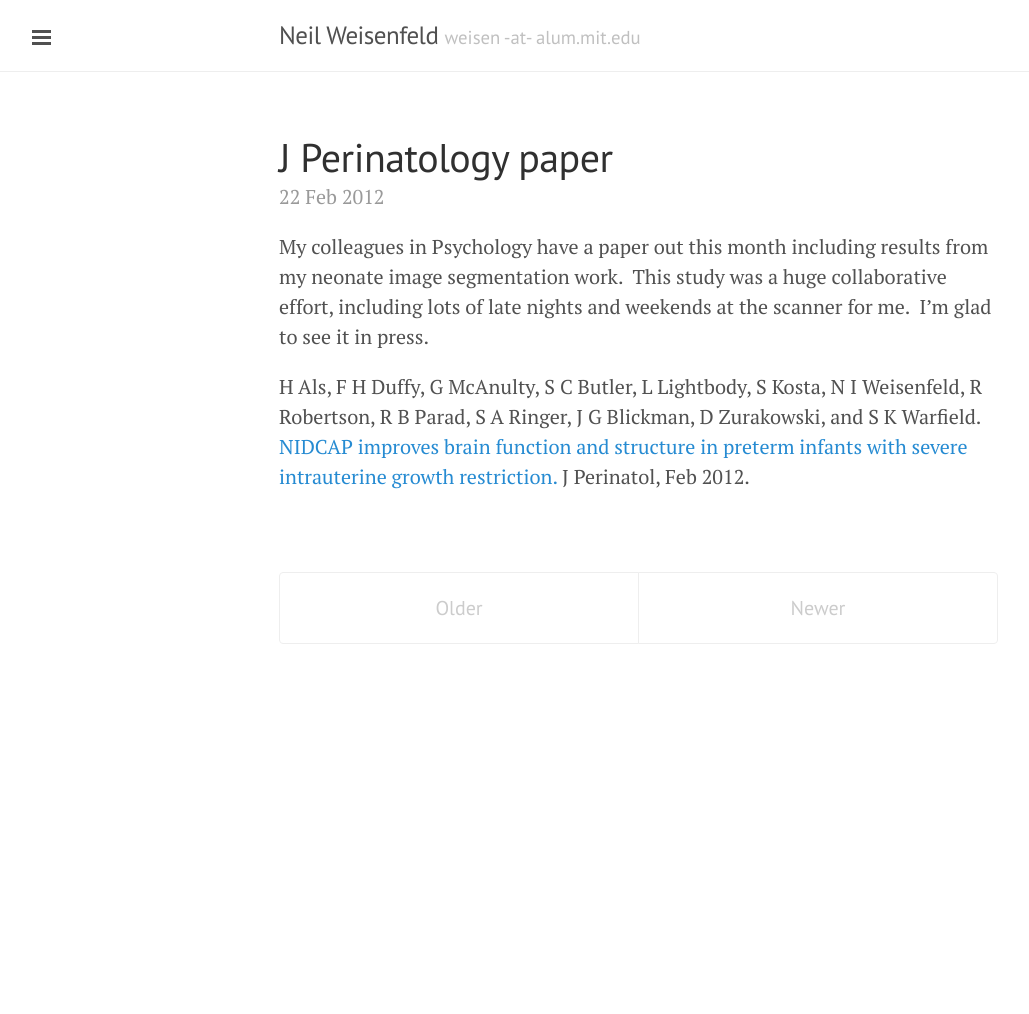
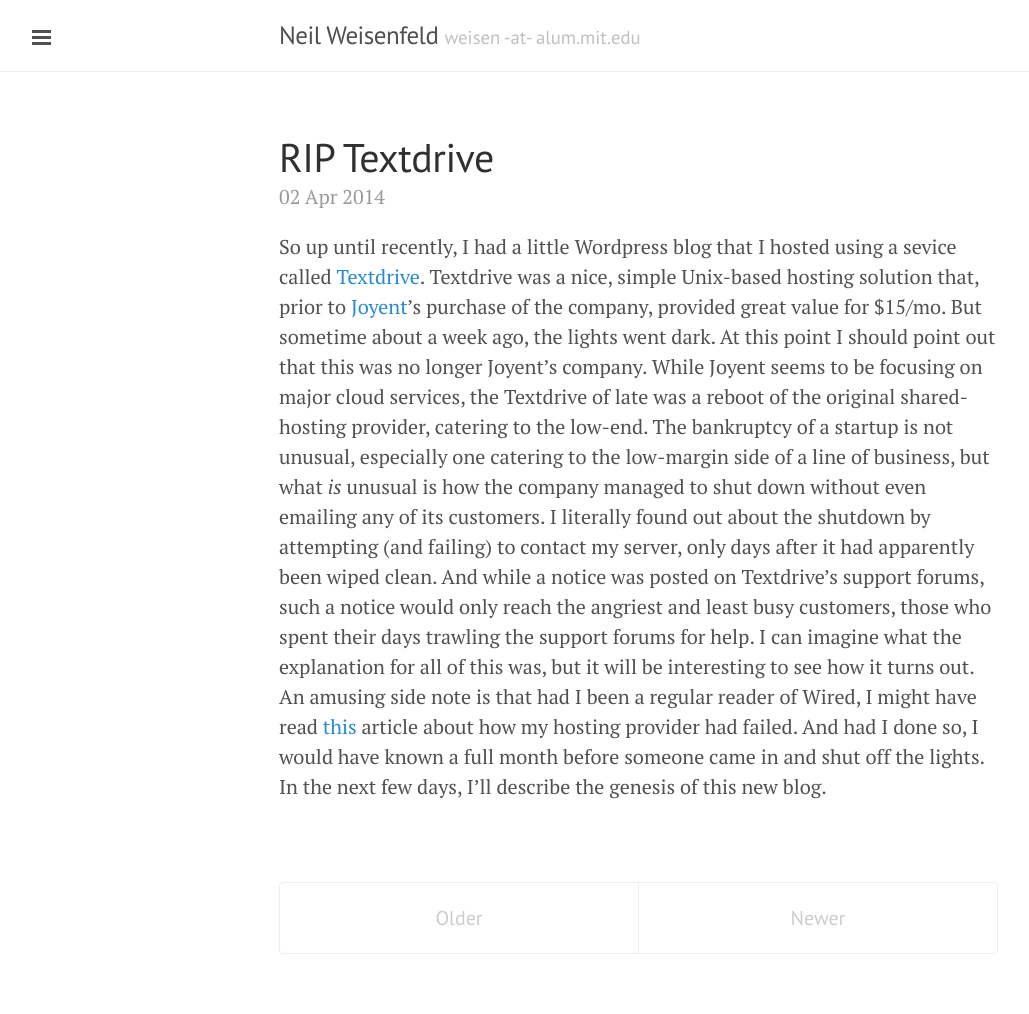
Before and after one commit to nweisenfeld/nweisenfeld.github.io, a Jekyll site: the page built from index.html, in a window 1280 px wide. Shown: the whole page, without its empty margins (1-1030 px from the left). Built offline with Jekyll 4.4.1, drawn with Linux system fonts in a browser that asks for light colours; Markdown is read by kramdown in place of the engine named in the settings; the list of posts is cut into pages by our own code; before the commit the page ends 900 px from its top, so only the background shows below that.

Commit message:
checkpoint

```diff
--- /dev/null
+++ b/_posts/2014-04-03-hello-jekyll.md
@@ -0,0 +1,36 @@
+---
+layout: post
+title: RIP Textdrive
+date: 2014-04-02 23:40:40
+category: web
+---
+
+So up until recently, I had a little Wordpress blog that I hosted
+using a sevice called [Textdrive][]. Textdrive was a nice, simple
+Unix-based hosting solution that, prior to [Joyent][]'s purchase
+of the company, provided great value for $15/mo.  But sometime about
+a week ago, the lights went dark.  At this point I should point out
+that this was no longer Joyent's company. While Joyent seems to be
+focusing on major cloud services, the Textdrive of late was a reboot
+of the original shared-hosting provider, catering to the low-end.
+The bankruptcy of a startup is not unusual, especially one catering
+to the low-margin side of a line of business, but what *is* unusual
+is how the company managed to shut down without even emailing any
+of its customers. I literally found out about the shutdown by
+attempting (and failing) to contact my server, only days after it
+had apparently been wiped clean. And while a notice was posted on
+Textdrive's support forums, such a notice would only reach the
+angriest and least busy customers, those who spent their days
+trawling the support forums for help.  I can imagine what the
+explanation for all of this was, but it will be interesting to see
+how it turns out.  An amusing side note is that had I been a regular
+reader of Wired, I might have read [this][wired] article about how
+my hosting provider had failed.  And had I done so, I would have known
+a full month before someone came in and shut off the lights.  In the
+next few days, I'll describe the genesis of this new blog.
+
+[wired]: http://www.wired.com/2014/03/textdrive/
+[Textdrive]: http://www.textdrive.com
+[Joyent]: http://www.joyent.com
+[lanyon]: https://github.com/poole/lanyon
+[jekyll]: http://jekyllrb.com/
```
Also changed, not shown: about.md (+19 -4 lines), _drafts/2012-02-22-j-perinatology-paper.markdown (renamed from _posts/2012-02-22-j-perinatology-paper.markdown).
